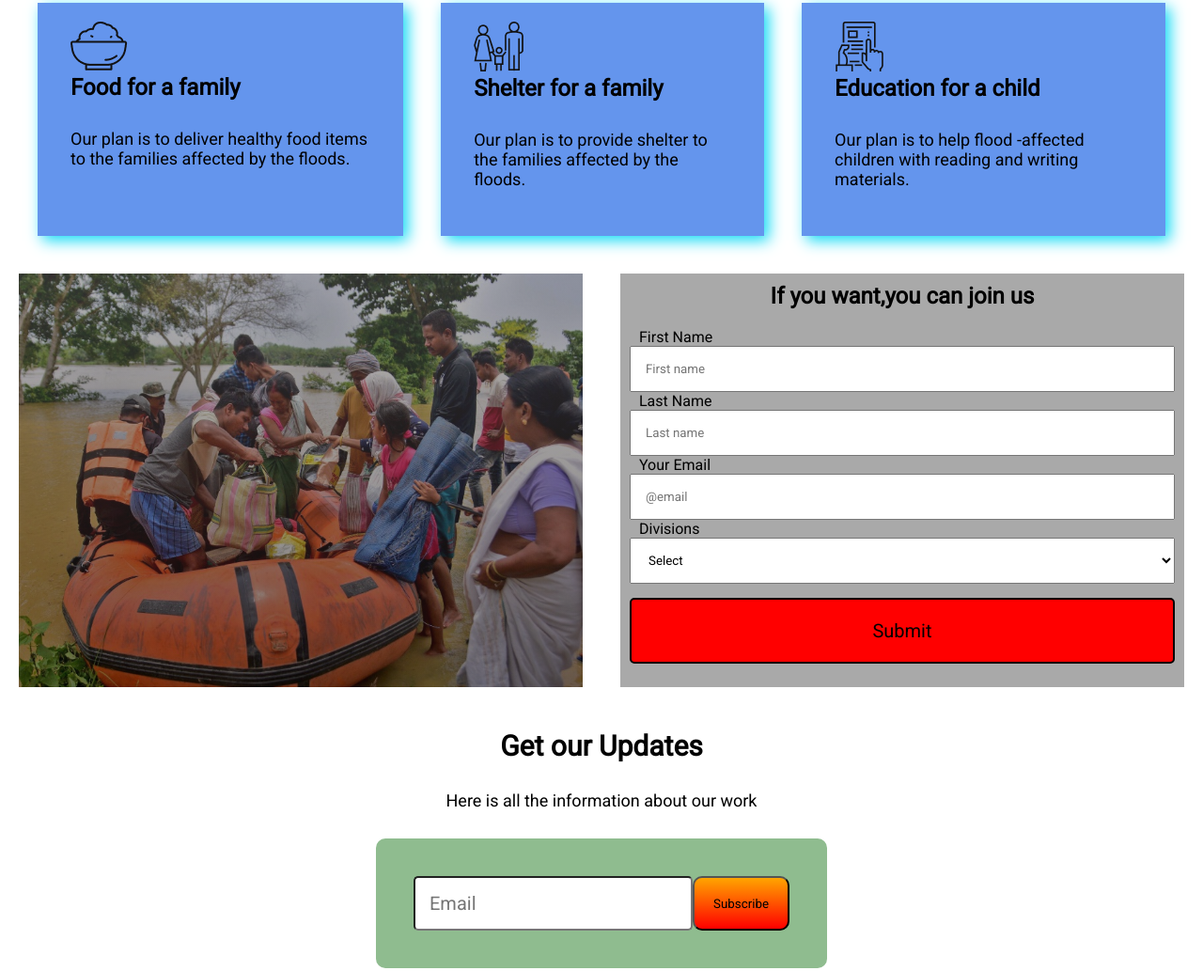
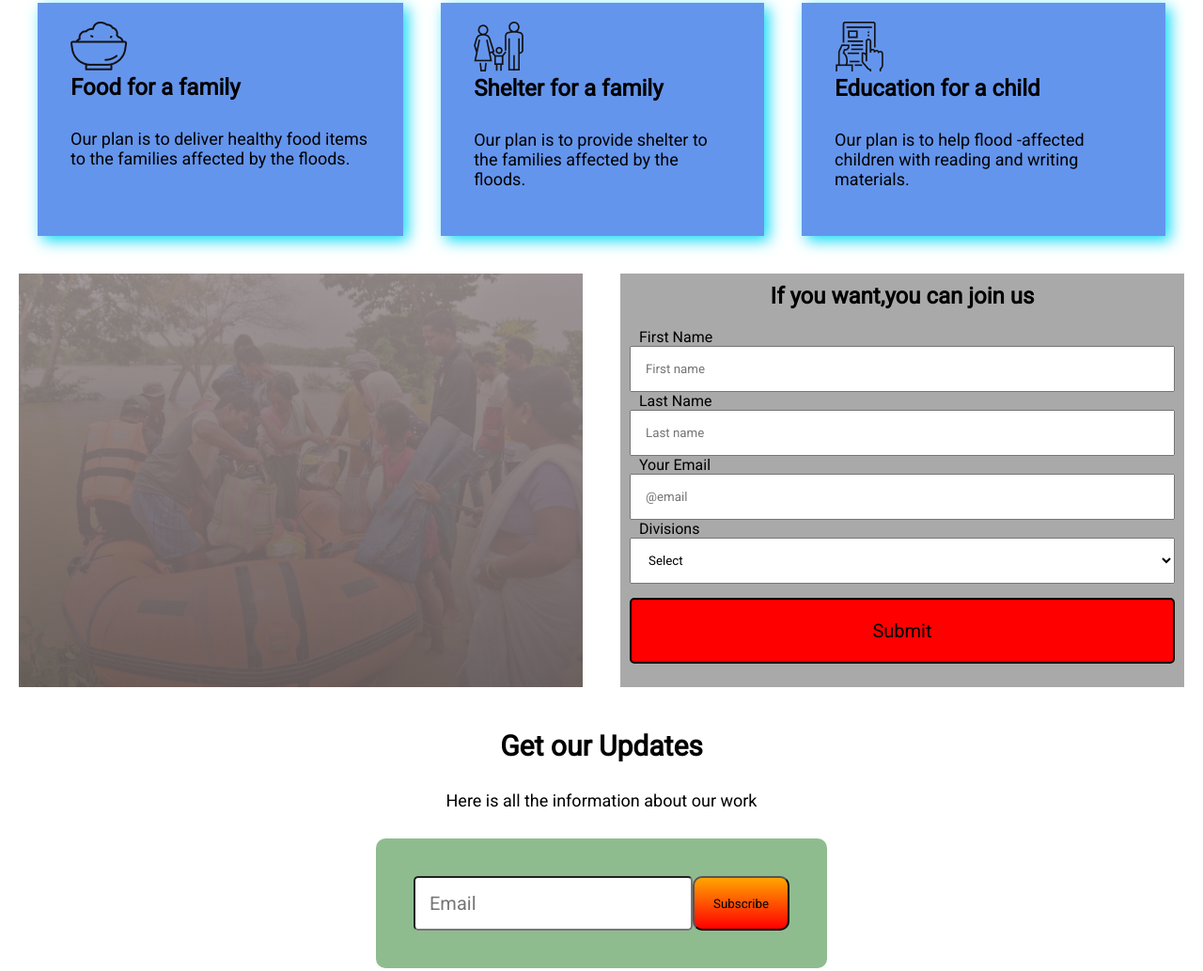
Before and after one commit to Abdulkarim6/Stand-by-the-flood-hit-people, a plain HTML site: page index.html in a window 1280 px wide. Shown: the part 1578-2611 px from the top of the page at 94% size. Drawn offline with Linux system fonts and the light colour scheme.

Commit message:
all done

```diff
--- a/style.css
+++ b/style.css
@@ -8,6 +8,7 @@
     background-image:linear-gradient(rgba(0, 0, 0, 0.5),rgba(0, 0, 0, 0.945) ),url(image/banner.jpg);
     background-repeat: no-repeat;
     background-size: cover;
+    background-position: center;
     height:100vh;
 }
 .content{
@@ -85,10 +86,10 @@ p{
     margin: 20px;
 }
 .from-img{
-    background-image: linear-gradient(rgba(97, 93, 93, 0.5),rgba(7, 2, 2, 0.495) ),url(image/join-img.jpg);
+    background-image: linear-gradient(rgba(153, 142, 142, 0.9),rgba(102, 92, 92, 0.945)),url(image/join-img.jpg);
     background-repeat: no-repeat;
     background-size: cover;
-   background-position: center;
+    background-position: center;
     height:100%;
 }
 .from{
```
